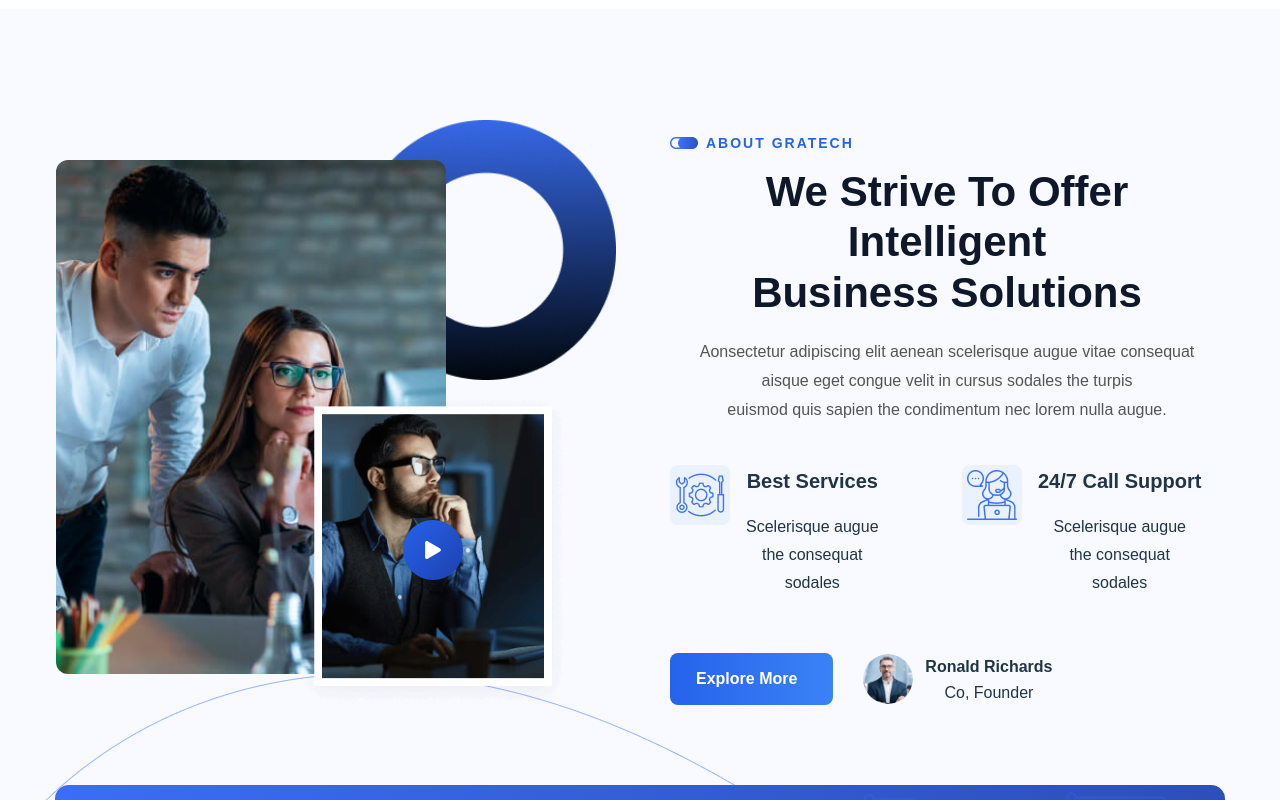
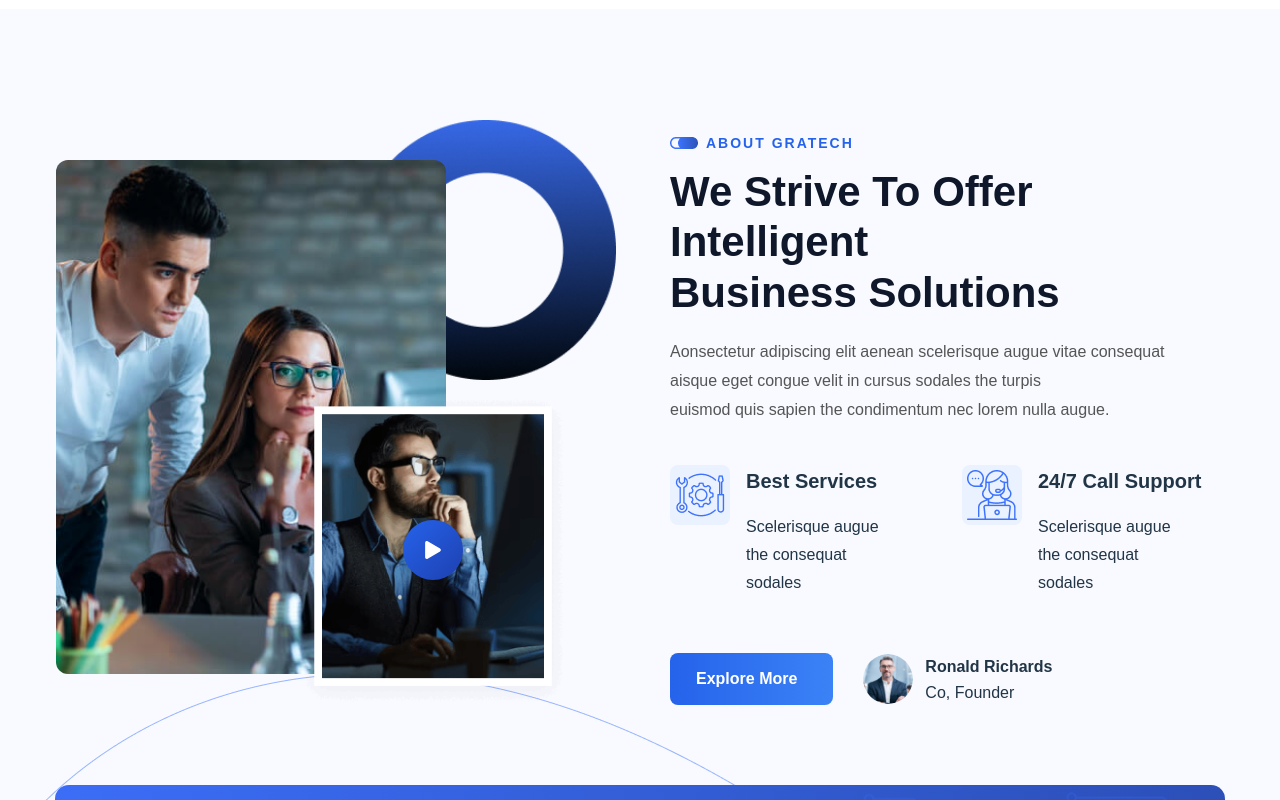
Before and after one commit to Drashti1507/Landing_Page, a React app: page / in a window 1280 px wide. Shown: the part 1640-2440 px from the top of the page. Built offline with nearby package versions, Linux system fonts and the light colour scheme; the HTML template or start-up script is replaced by a standard one.

Commit message:
about area content set in left side

```diff
--- a/src/assets/Components/About_Area.css
+++ b/src/assets/Components/About_Area.css
@@ -243,3 +243,12 @@ h2 {
 .section-header h2 {
     text-transform: capitalize;
 }
+
+.about-right,
+.section-header,
+.section-header h2,
+.section-header p,
+.feature-item h4,
+.feature-item p {
+  text-align: left;
+}
```
